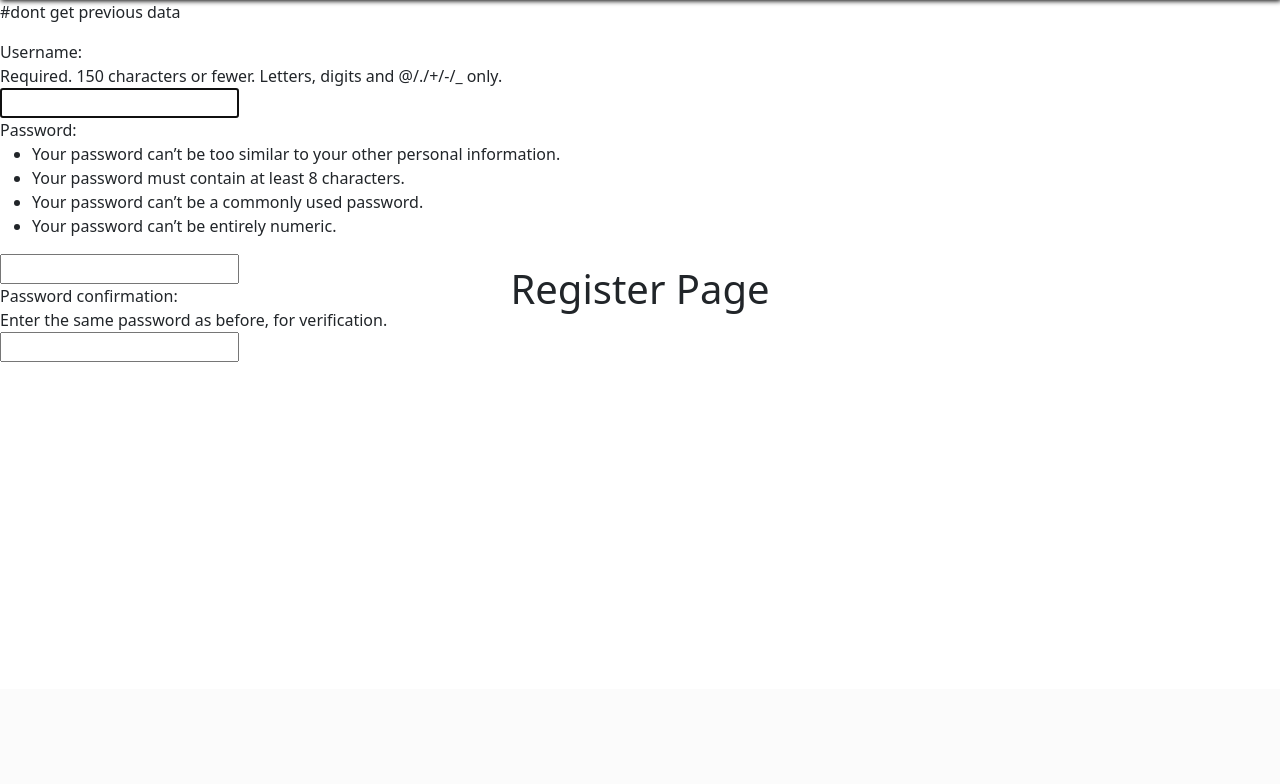
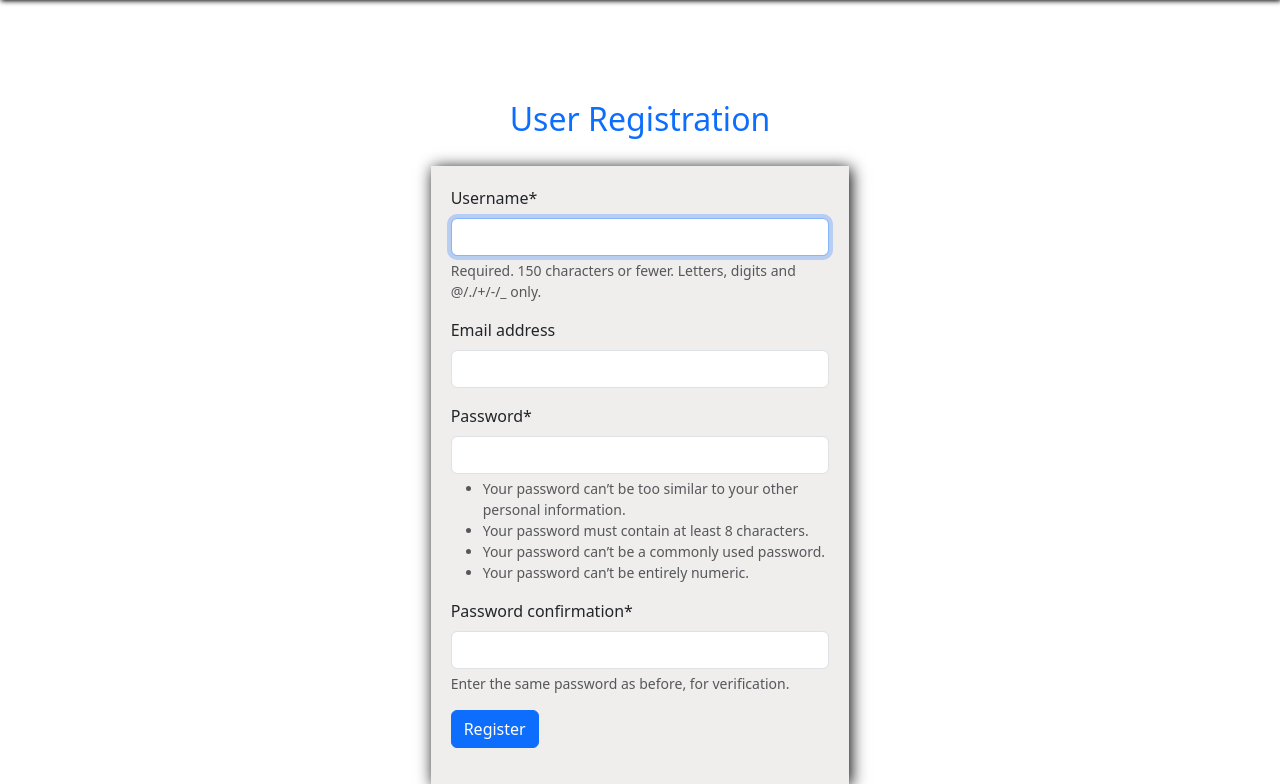
Before and after one commit to Sangeethasankar1020/django-admin-interface, a Django app: page /register/ in a window 1280 px wide. Shown: the part 111-895 px from the top of the page. Before the commit the page ends 473 px from the top, so only its background shows below. Run offline with Django 5.2, Linux system fonts and the light colour scheme; some libraries are stand-ins or nearby versions.

Commit message:
register

```diff
--- /dev/null
+++ b/Admininterfaceapp/forms.py
@@ -0,0 +1,8 @@
+#to add new field in admin
+from django.contrib.auth.models import User
+from django.contrib.auth.forms import UserCreationForm
+
+class CreateUserForm(UserCreationForm):
+    class Meta:
+        model=User
+        fields=['username','email','password1','password2']
--- a/Admininterfaceapp/static/css/style.css
+++ b/Admininterfaceapp/static/css/style.css
@@ -24,3 +24,15 @@ h1{
     left: 50%;
     transform: translate(-50%,-50%);
 }
+.well{
+    box-shadow: 2px 2px 15px 0px black;
+    background-color: rgb(240, 237, 237);
+    padding: 20px;
+}
+.main{
+    display: flex;
+    flex-direction: column;
+    align-items: center;
+    justify-content: center;
+    gap: 20px;
+}
--- a/Admininterfaceapp/templates/register.html
+++ b/Admininterfaceapp/templates/register.html
@@ -1,11 +1,40 @@
 {% extends "index.html" %}
+
+{% comment %} {% extends "index.html" %}
+{% load crispy_form_tags %}
 {% block content %}
-    <h1>Register Page</h1>
-    <div class="col-md-offset-4 col-md-4">
-        <form method="POST" autocomplete="off"> #dont get previous data
 
-        </form>
+    <div class="container-fluid main" style="margin-top:100px">
+        <div class="col-md-offset-4 col-md-4">
+            <h2 class="text-primary page-header text-center">User Registration</h2>
+        </div>
+        <div class="col-md-offset-4 col-md-4 well">
+            <form method="POST" autocomplete="off">
+                {{form|crispy}}
+                <button type="sumbit" class="btn btn-primary">Register</button>
+            </form>
+        </div>
     </div>
 
-    {{form}}
+
+
+{% endblock %} {% endcomment %}
+
+
+
+
+
+{% load crispy_forms_tags %}
+{% block content %}
+    <div class="container-fluid main" style="margin-top:100px">
+        <div class="col-md-offset-4 col-md-4">
+            <h2 class="text-primary page-header text-center">User Registration</h2>
+        </div>
+        <div class="col-md-offset-4 col-md-4 well">
+            <form method="POST" autocomplete="off">
+                {{ form|crispy }}
+                <button type="submit" class="btn btn-primary">Register</button>
+            </form>
+        </div>
+    </div>
 {% endblock %}
--- a/Admininterfaceapp/views.py
+++ b/Admininterfaceapp/views.py
@@ -1,4 +1,5 @@
 from django.shortcuts import render
+from .forms import CreateUserForm
 from django.contrib.auth.forms import UserCreationForm # to create form
 
 
@@ -15,5 +16,6 @@ def login(req):
     return render(req,"login.html")
 
 def register(req):
-    form=UserCreationForm()
+    # form=UserCreationForm()
+    form =CreateUserForm()
     return render(req,"register.html",{'form':form})
--- a/requirements.txt
+++ b/requirements.txt
@@ -2,6 +2,7 @@ asgiref==3.8.1
 beautifulsoup4==4.12.3
 Django==4.2.14
 django-bootstrap-v5==1.0.11
+django-crispy-forms==2.2
 soupsieve==2.5
 sqlparse==0.5.0
 tzdata==2024.1
```
Also changed, not shown: proj/settings.py (+6 -1 lines).
